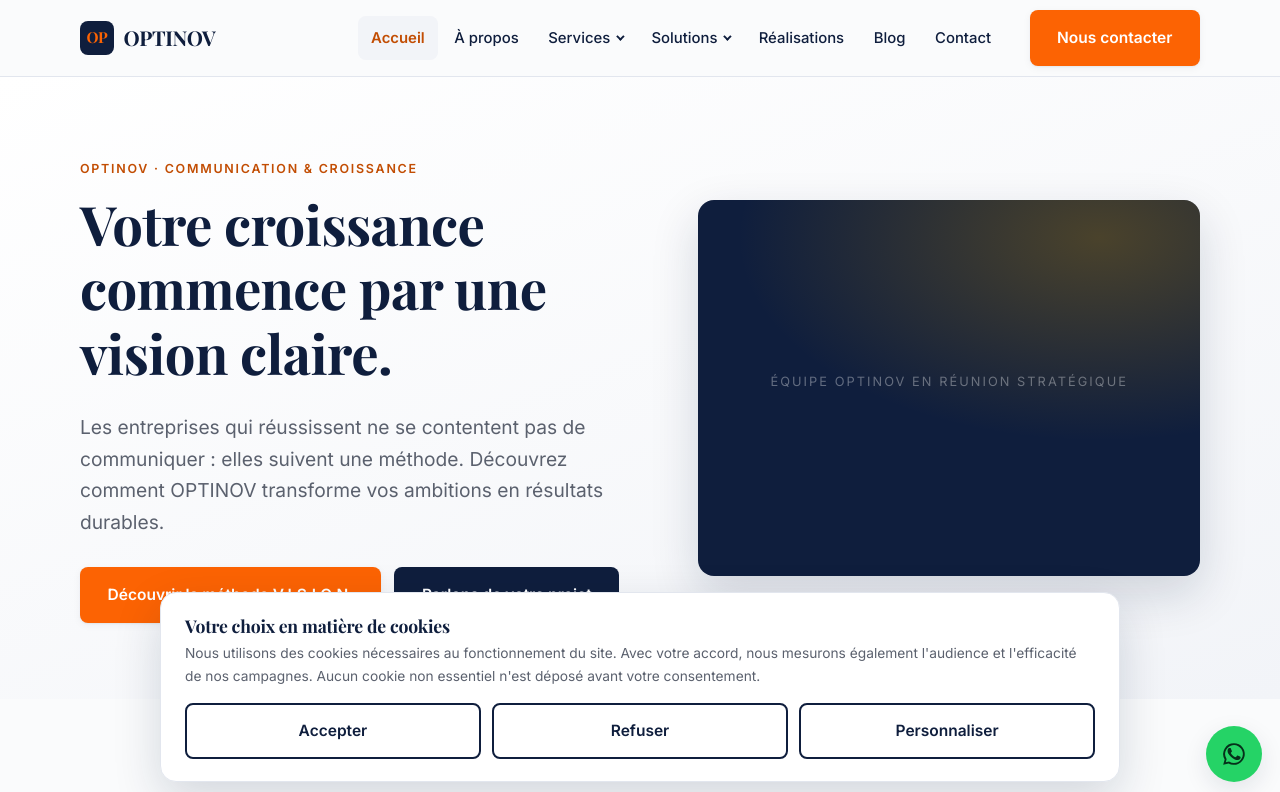
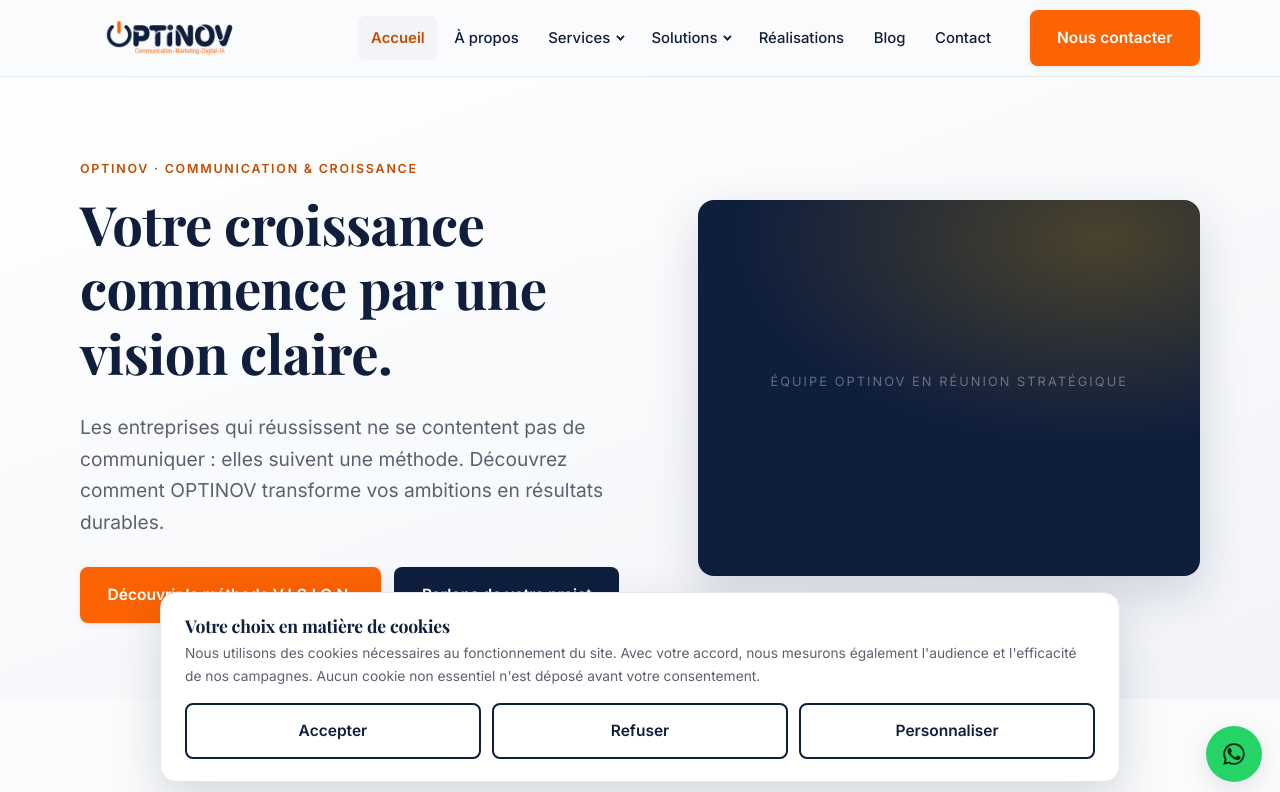
Before and after one commit to Paul-Aymard/optinov-agence, a Next.js app: page / in a window 1280 px wide. Shown: the top 792 px of the page. Built offline with nearby package versions, Linux system fonts and the light colour scheme.

Commit message:
Logo officiel OPTINOV dans le header (image)

```diff
--- a/app/globals.css
+++ b/app/globals.css
@@ -161,8 +161,8 @@
 }
 .header__inner { display: flex; align-items: center; gap: 1rem; min-height: var(--header-h); }
 .logo { display: flex; align-items: center; gap: .6rem; font-family: var(--font-title); font-weight: 700; font-size: 1.28rem; color: var(--navy); text-decoration: none; letter-spacing: -.02em; }
-.logo__img { height: 42px; width: auto; max-width: 190px; display: block; }
-@media (max-width: 560px) { .logo__img { height: 36px; } }
+.logo__img { height: 46px; width: auto; max-width: 200px; display: block; }
+@media (max-width: 560px) { .logo__img { height: 38px; } }
 .logo__mark { width: 34px; height: 34px; border-radius: 8px; background: var(--navy); color: var(--or); display: grid; place-items: center; font-size: .95rem; font-weight: 700; }
 .logo small { display: block; font-family: var(--font-body); font-size: .62rem; letter-spacing: .18em; text-transform: uppercase; color: var(--or-600); font-weight: 600; margin-top: -4px; }
 
--- a/components/Header.jsx
+++ b/components/Header.jsx
@@ -53,12 +53,10 @@
   return (
     <header className="header">
       <div className="container header__inner">
-        {/* Logo — texte pour l'instant. Dès que le fichier public/logo-optinov.png
-            sera fourni, on remplace ce bloc par :
-            <img src="/logo-optinov.png" alt="OPTINOV" className="logo__img" width="176" height="44" /> */}
+        {/* Logo officiel OPTINOV (public/logo-optinov.png, 800×200, fond transparent). */}
         <Link href="/" className="logo" aria-label="OPTINOV — accueil">
-          <span className="logo__mark" aria-hidden="true">OP</span>
-          <span>OPTINOV</span>
+          {/* eslint-disable-next-line @next/next/no-img-element */}
+          <img src="/logo-optinov.png" alt="OPTINOV" className="logo__img" width="184" height="46" />
         </Link>
 
         <nav className="nav" id="menu-principal" ref={navRef} aria-label="Navigation principale">
```
Also changed, not shown: public/logo-optinov.png (renamed from public/LOGO OPTINOV AGENCE SITE WEB.png).
